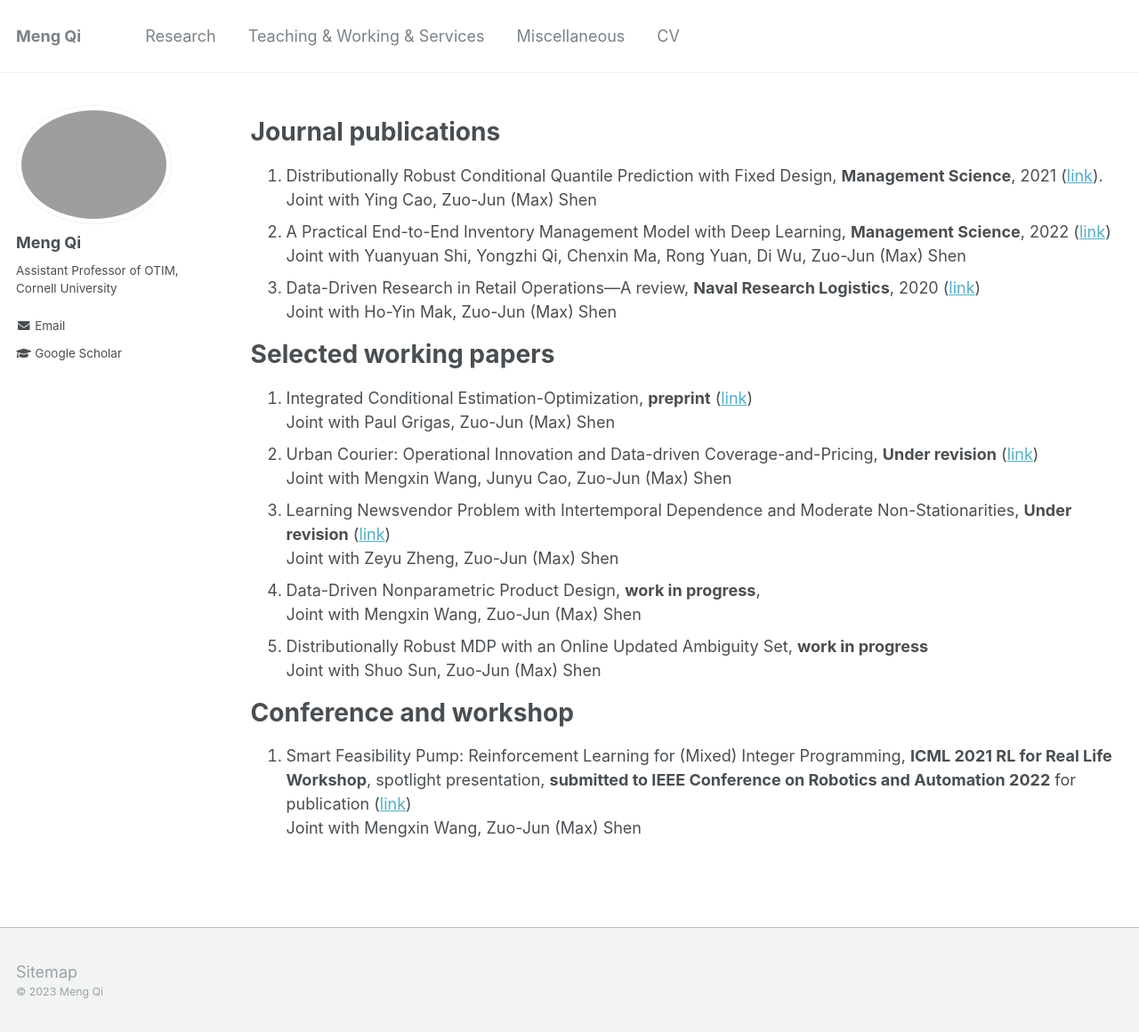
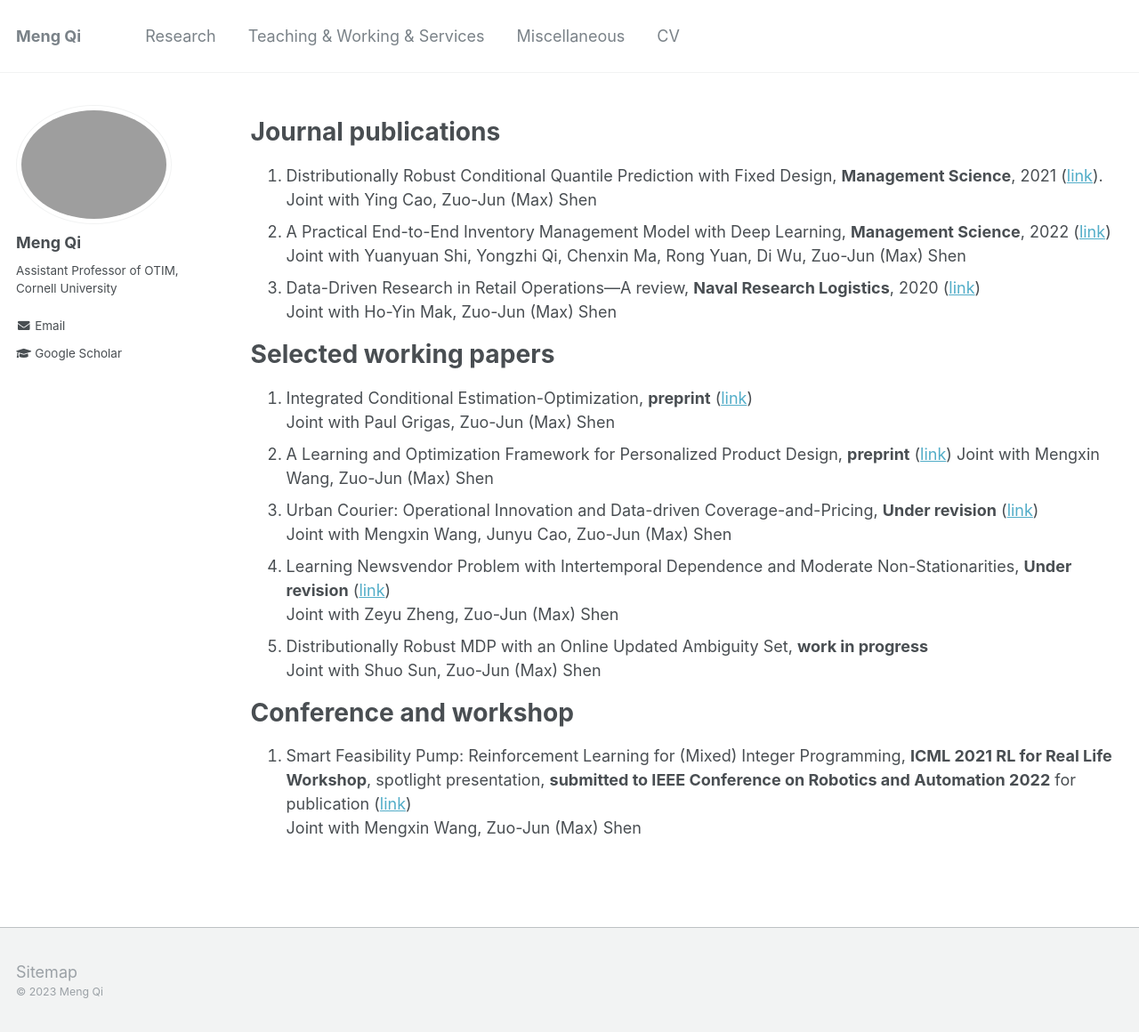
Before and after one commit to alicemengqi/site, a Jekyll site: the page built from _pages/publications.md, in a window 1280 px wide and 1160 px high. Shown: the whole window at 89% size. Built offline with Jekyll 4.4.1, drawn with Linux system fonts in a browser that asks for light colours.

Commit message:
Update publications.md

```diff
--- a/_pages/publications.md
+++ b/_pages/publications.md
@@ -18,12 +18,12 @@ Joint with Ho-Yin Mak, Zuo-Jun (Max) Shen
 # Selected working papers
 1. Integrated Conditional Estimation-Optimization, **preprint** ([link](https://arxiv.org/abs/2110.12351))
 Joint with Paul Grigas, Zuo-Jun (Max) Shen
+1. A Learning and Optimization Framework for Personalized Product Design, **preprint** ([link](https://papers.ssrn.com/sol3/papers.cfm?abstract_id=4554710))
+Joint with Mengxin Wang, Zuo-Jun (Max) Shen
 1. Urban Courier: Operational Innovation and Data-driven Coverage-and-Pricing, **Under revision** ([link](https://papers.ssrn.com/sol3/papers.cfm?abstract_id=3678317))
 Joint with Mengxin Wang, Junyu Cao, Zuo-Jun (Max) Shen
 1. Learning Newsvendor Problem with Intertemporal Dependence and Moderate Non-Stationarities, **Under revision** ([link](https://papers.ssrn.com/sol3/papers.cfm?abstract_id=3648615))
 Joint with Zeyu Zheng, Zuo-Jun (Max) Shen
-1. Data-Driven Nonparametric Product Design, **work in progress**,
-Joint with Mengxin Wang, Zuo-Jun (Max) Shen
 <!-- 1. End-to-End Deep Learning for Inventory Management with Fixed Ordering Cost and its Theoretical Analysis, **under review**
 Joint with Mo Liu, Zuo-Jun (Max) Shen -->
 1. Distributionally Robust MDP with an Online Updated Ambiguity Set, **work in progress**
```
